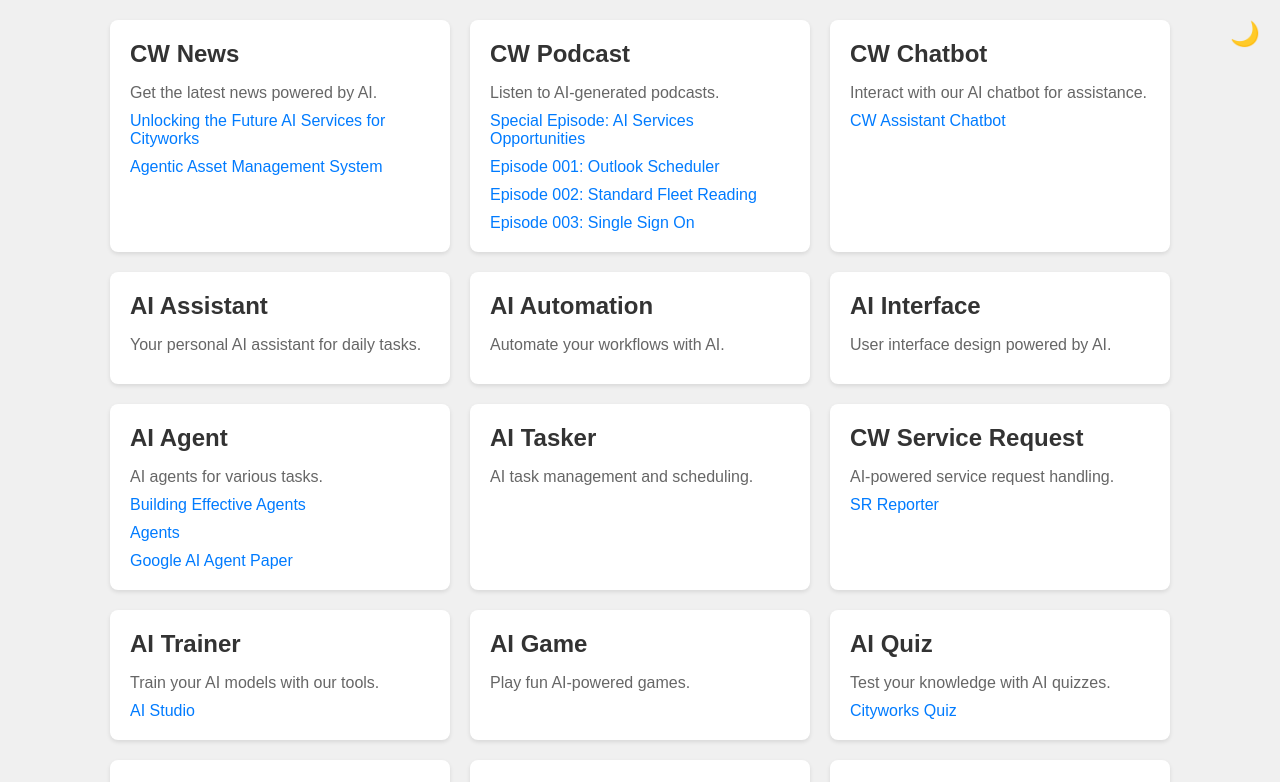
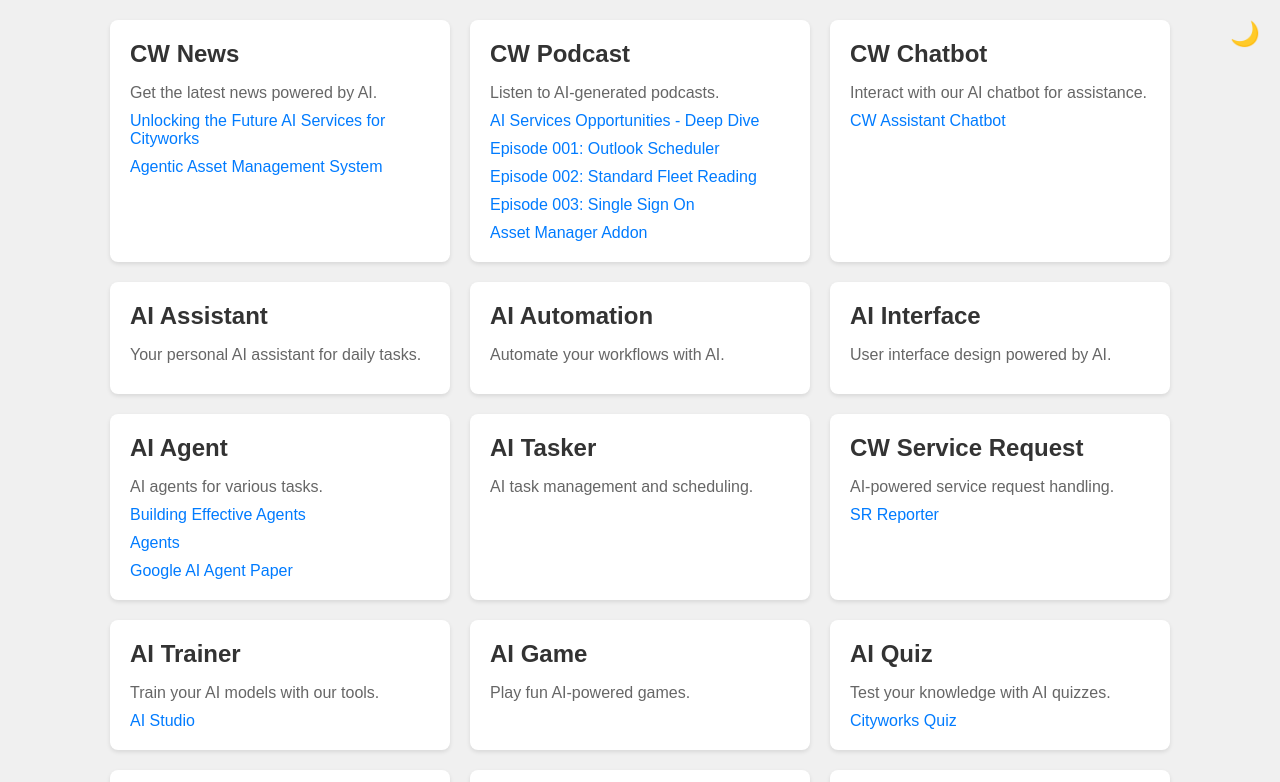
Before and after one commit to ken8/cwolc, a React (Vite) app: page / in a window 1280 px wide. Shown: the top 782 px of the page. Built offline with nearby package versions, Linux system fonts and the light colour scheme.

Commit message:
Initial commit from your app

```diff
--- a/package.json
+++ b/package.json
@@ -4,9 +4,9 @@
   "version": "0.0.0",
   "type": "module",
   "scripts": {
-    "dev": "vite --host",
+    "dev": "vite --host 0.0.0.0",
     "build": "vite build",
-    "preview": "vite preview"
+    "preview": "vite preview --host 0.0.0.0"
   },
   "dependencies": {
     "react": "^18.2.0",
--- a/src/App.jsx
+++ b/src/App.jsx
@@ -20,7 +20,7 @@ const services = [
     description: 'Listen to AI-generated podcasts.',
      videoLinks: [
       {
-        title: 'Special Episode: AI Services Opportunities',
+        title: 'AI Services Opportunities - Deep Dive',
         url: 'https://www.youtube.com/watch?v=LiXcfwAWPUs',
       },
        {
@@ -31,9 +31,13 @@ const services = [
          title: 'Episode 002:  Standard Fleet Reading',
          url: 'https://www.youtube.com/watch?v=STaYyHFUQ7E',
        },
-			 {
+        {
          title: 'Episode 003:  Single Sign On',
          url: 'https://www.youtube.com/watch?v=jljZmfJZBZw',
+       },
+       {
+         title: 'Asset Manager Addon',
+         url: 'https://www.youtube.com/watch?v=B_b85Bd0GjQ',
        }
     ],
   },
```
